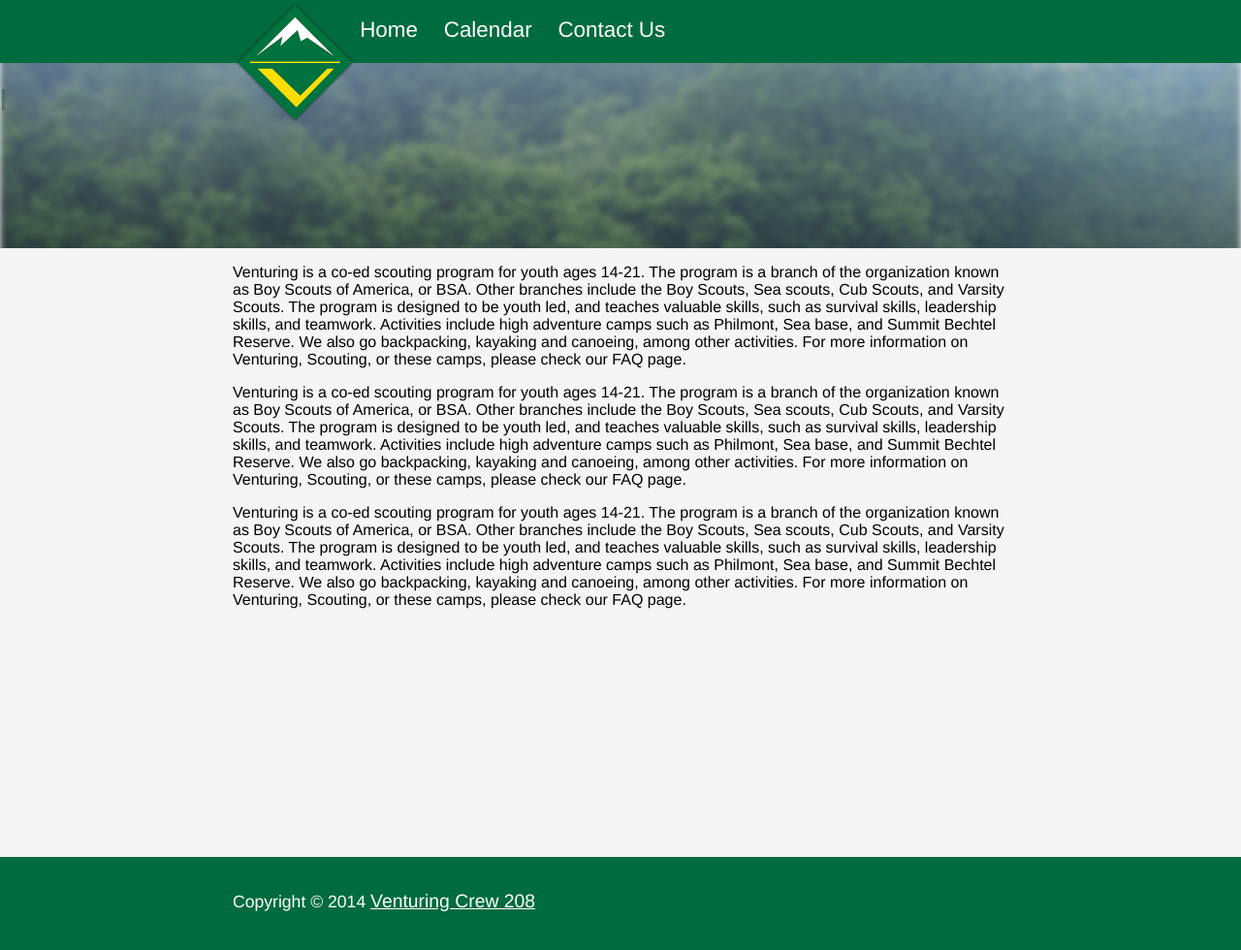
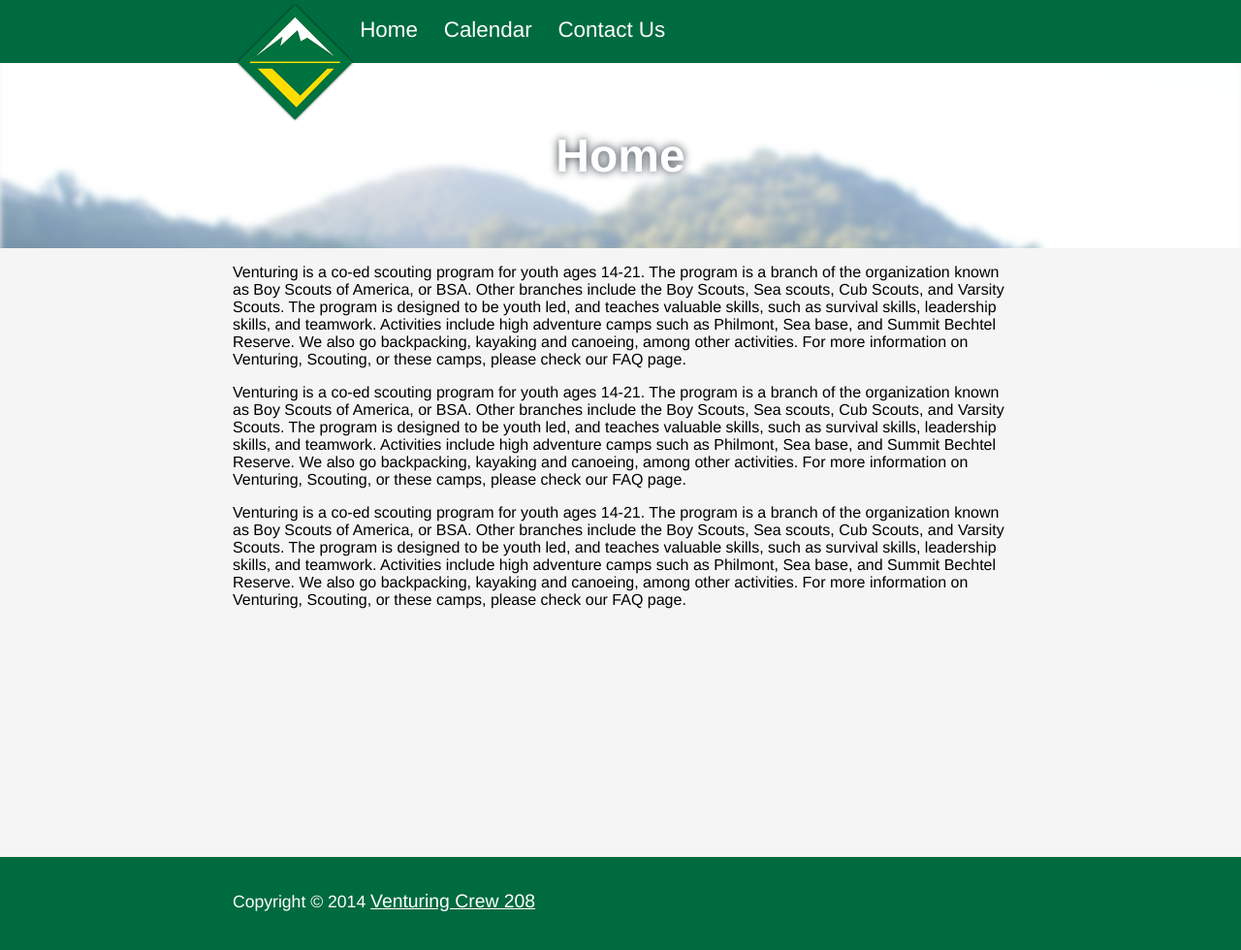
Before and after one commit to AquaMorph/Venturing-Crew-Website, a PHP site: page / in a window 1280 px wide. Shown: the whole page at 97% size. Run offline with PHP 8.4, Linux system fonts and the light colour scheme.

Commit message:
Fixed feature image

```diff
--- a/index.php
+++ b/index.php
@@ -6,7 +6,10 @@
 </head>
 <div id="holder">
     <?php include 'menu.php'; ?>
-    <div class="feature-img"><h1>Home</h1><img src="img/DSC04859.JPG"></div>
+    <div class="feature-container">
+        <div class="feature-img"><img src="img/DSC04859.JPG"></div>
+        <div class="feature-text"><h1>Home</h1></div>
+    </div>
     <div class="wrapper">
         <div id="content">
         <p>Venturing is a co-ed scouting program for youth ages 14-21. The program is a branch of the organization known as Boy Scouts of America, or BSA. Other branches include the Boy Scouts, Sea scouts, Cub Scouts, and Varsity Scouts. The program is designed to be youth led, and teaches valuable skills, such as survival skills, leadership skills, and teamwork. Activities include high adventure camps such as Philmont, Sea base, and Summit Bechtel Reserve. We also go backpacking, kayaking and canoeing, among other activities. For more information on Venturing, Scouting, or these camps, please check our FAQ page.</p>
--- a/menu.php
+++ b/menu.php
@@ -1,3 +1,4 @@
+<div class="headerspace"></div>
 <div class="header">
     <div id="menu">
         <ul>
--- a/style.css
+++ b/style.css
@@ -30,6 +30,11 @@ body {
 /* Header and Menu */
 #mobile {
 	display:none;
+}
+.headerspace {
+    position: relative;
+    width: 100%;
+    height: 4em;
 }
 .header {
 	position:fixed;
@@ -136,32 +141,50 @@ body {
 		margin:0 0 0 0;
 	}
     .header li a {
-		width:100%;
+		min-width:100%;
 		padding:.4em 0 .4em 0;
 	}
 }
 
 /* Content */
-.feature-img {
-    padding-top:4em;
+.feature-container {
     height: 12em;
     width: 100%;
+    position: relative;
+}
+.feature-img,
+.feature-text {
+    width: 100%;
+    height: 100%;
     overflow: hidden;
+    position: absolute;
+    top: 0;
+    left: 0;
+}
+.feature-text {
+    display: table;
 }
 .feature-img img {
+    position: relative;
     width: 100%;
-    margin-top: -20%;
+    z-index: 0;
     -webkit-filter: blur(.2em);
 }
-.feature-img h1 {
-    position: fixed;
+.feature-text h1{
+    display: table-cell;
+    vertical-align: middle;
     text-align: center;
+    z-index: 10;
+    color: #fff;
+    text-shadow: 0 0 .2em #263238;
+    font-size: 3em;
 }
 .wrapper {
+    top: 4em;
 	padding-top:0em;
     padding-bottom: 6em;
 	max-width:50em;
-	margin: 0 auto 0 auto;
+    margin: 0 auto 0 auto;
 }
 
 /* Footer */
```
